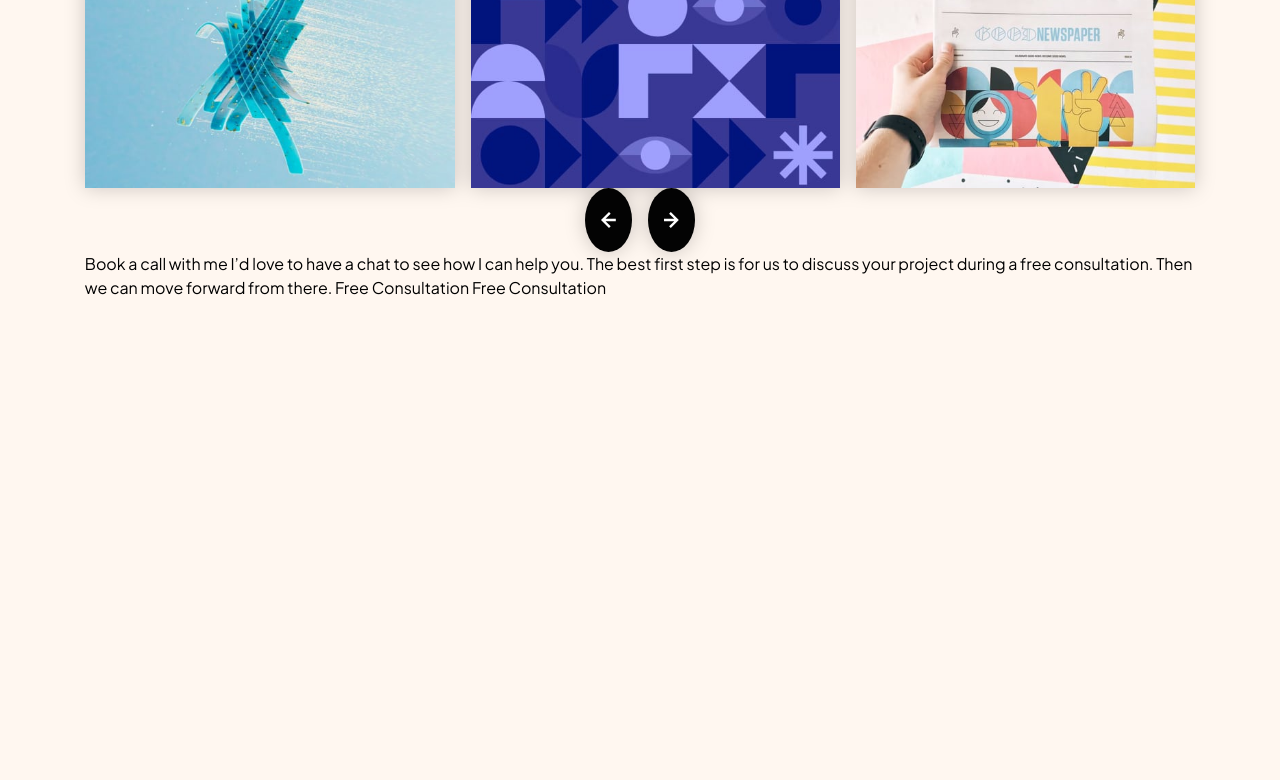
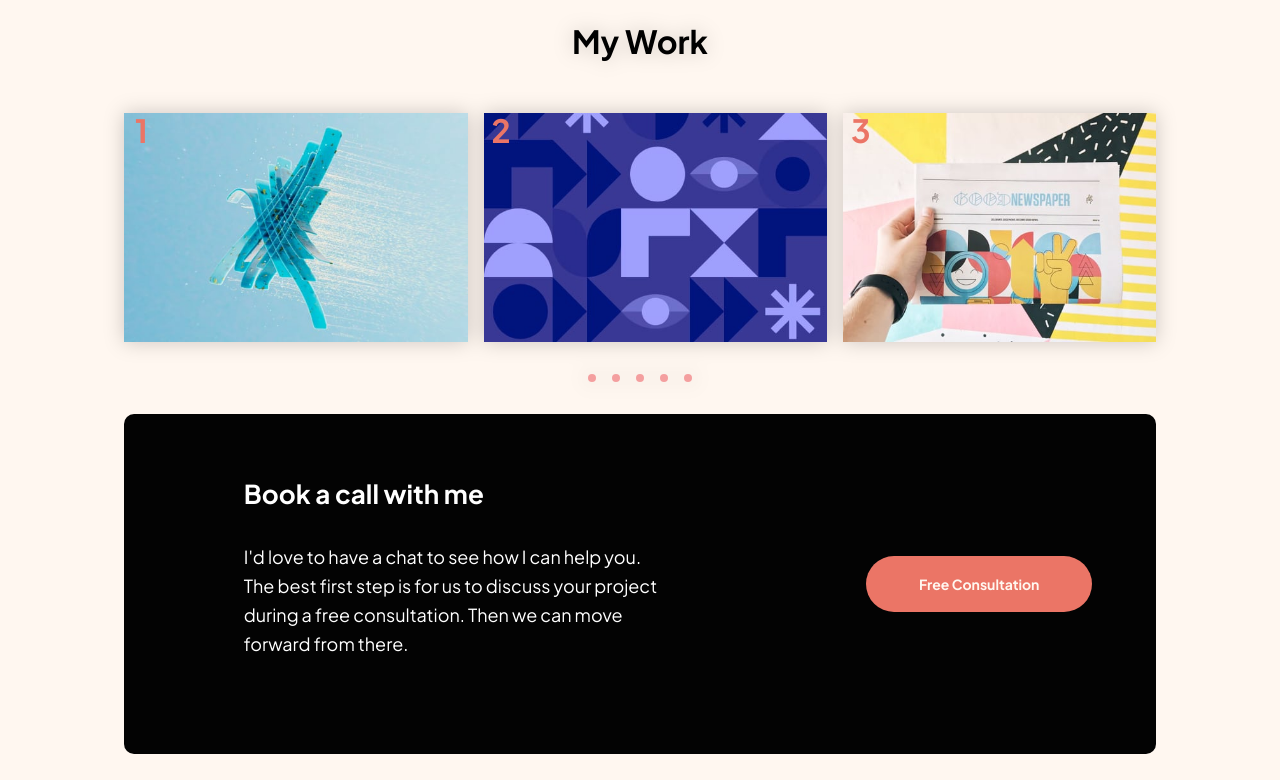
Before and after one commit to queseri/single-page-design-portfolio, a website built with Parcel: page index.html in a window 1280 px wide. Shown: the part 1270-2050 px from the top of the page. Before the commit the page ends 1586 px from the top, so only its background shows below. Built offline with nearby package versions, Linux system fonts and the light colour scheme; files whose address does not match are found by name.

Commit message:
readme update - making the carousel

```diff
--- a/index.html
+++ b/index.html
@@ -4,7 +4,6 @@
 <head>
   <meta charset="UTF-8">
   <meta name="viewport" content="width=device-width, initial-scale=1.0">
-
   <link rel="icon" type="image/png" sizes="32x32" href="./assets/favicon-32x32.png">
   <link rel="stylesheet" href="./sass/style.scss">
   <link rel="preconnect" href="https://fonts.googleapis.com">
@@ -90,84 +89,75 @@
       <!--PROFILE ENDS HERE-->
     </main>
     <aside class="carousel" aria-label="gallery">
-      <!-- <h3 class="carousel-title">My Work</h3> -->
+      <h2 class="carousel-title">My Work</h2>
       <ul class="slide-container">
         <li id="slide1" class="slide" tabindex="0">
-          <img class="slide-img" src="./assets/image-slide-1.jpg" alt="">
+          <img class="slide-img" src="./assets/image-slide-1.jpg" alt="ui and ux animations">
         </li>
         <li id="slide2" class="slide" tabindex="0">
-          <img class="slide-img" src="./assets/image-slide-2.jpg" alt="">
+          <img class="slide-img" src="./assets/image-slide-2.jpg" alt="illustrations">
         </li>
         <li id="slide3" class="slide" tabindex="0">
-          <img class="slide-img" src="./assets/image-slide-3.jpg" alt="">
+          <img class="slide-img" src="./assets/image-slide-3.jpg" alt="photographic solutions">
         </li>
         <li id="slide4" class="slide" tabindex="0">
-          <img class="slide-img" src="./assets/image-slide-4.jpg" alt="">
+          <img class="slide-img" src="./assets/image-slide-4.jpg" alt="Graphic design solutions">
         </li>
         <li id="slide5" class="slide" tabindex="0">
-          <img class="slide-img" src="./assets/image-slide-5.jpg" alt="">
+          <img class="slide-img" src="./assets/image-slide-5.jpg" alt="Mobile and web applications">
         </li>
       </ul>
       <div class="carousel-controller">
-        <button class="btn btn-carousel btn-prev">
-          <img src="./assets/icon-arrow-left.svg" alt="">
-        </button>
-        <button class="btn btn-carousel btn-next">
-          <img src="./assets/icon-arrow-right.svg" alt="">
-        </button>
+        <a href="#slide1" id="slide1-ctr" class="btn-carousel">
+          <!-- <img src="./assets/icon-arrow-left.svg" alt=""> -->
+          <span class="sr-only">Go to first slide</span>
+        </a>
+        <a href="#slide2" id="slide2-ctr" class="btn-carousel">
+          <!-- <img src="./assets/icon-arrow-right.svg" alt=""> -->
+          <span class="sr-only">Go to second slide</span>
+        </a>
+        <a href="#slide3" id="slide3-ctr" class="btn-carousel">
+          <!-- <img src="./assets/icon-arrow-right.svg" alt=""> -->
+          <span class="sr-only">Go to third slide</span>
+        </a>
+        <a href="#slide4" id="slide4-ctr" class="btn-carousel">
+          <!-- <img src="./assets/icon-arrow-right.svg" alt=""> -->
+          <span class="sr-only">Go to fourth slide</span>
+        </a>
+        <a href="#slide5" id="slide5-ctr" class="btn-carousel">
+          <!-- <img src="./assets/icon-arrow-right.svg" alt=""> -->
+          <span class="sr-only">Go to fifth slide</span>
+        </a>
       </div>
     </aside>
+    <footer class="footer">
+      <div class="footer-content">
 
+        <div class="bookings">
+          <h2 class="booking-title">
+            Book a call with me
+          </h2>
+          <p class="booking-content">
+            I'd love to have a chat to see how I can help you. The best first step is for us to discuss your project
+            during a
+            free consultation. Then we can move forward from there.
+          </p>
+        </div>
 
+        <div class="cta">
+          <a class="btn btn-profile" href="/">Free Consultation</a>
+        </div>
+      </div>
+      <nav class="flex">
+        <a href="/" class="logo">
+          <img class="logo-img" src="./assets/logo.svg" role="img" alt="design systems">
+        </a>
+        <a class="btn" href="/">Free Consultation</a>
+      </nav>
+    </footer>
 
-    Book a call with me
-
-    I’d love to have a chat to see how I can help you. The best first step is for us to discuss your project during a
-    free consultation. Then we can move forward from there.
-
-    Free Consultation
-
-    Free Consultation
-    <!--
-      <ul class="slide-container">
-        <li id="slide1" class="slide" tabindex="0">
-          <img class="slide-img" src="./assets/image-slide-1.jpg" alt="">
-          <div class="carousel-snapper">
-            <a href="#slide5">Prev5</a>
-            <a href="#slide2">Next2</a>
-          </div>
-        </li>
-        <li id="slide2" class="slide" tabindex="0">
-          <img class="slide-img" src="./assets/image-slide-2.jpg" alt="">
-          <div class="carousel-snapper">
-            <a href="#slide1">Prev1</a>
-            <a href="#slide3">Next3</a>
-          </div>
-        </li>
-        <li id="slide3" class="slide" tabindex="0">
-          <img class="slide-img" src="./assets/image-slide-3.jpg" alt="">
-          <div class="carousel-snapper">
-            <a href="#slide2">Prev2</a>
-            <a href="#slide4">Next4</a>
-          </div>
-        </li>
-        <li id="slide4" class="slide" tabindex="0">
-          <img class="slide-img" src="./assets/image-slide-4.jpg" alt="">
-          <div class="carousel-snapper">
-            <a href="#slide3">Prev3</a>
-            <a href="#slide5">Next5</a>
-          </div>
-        </li>
-        <li id="slide5" class="slide" tabindex="0">
-          <img class="slide-img" src="./assets/image-slide-5.jpg" alt="">
-          <div class="carousel-snapper">
-            <a href="#slide4">Prev4</a>
-            <a href="#slide1">Next1</a>
-          </div>
-        </li>
-      </ul>
-    -->
   </div>
+  <script src="./main.js"></script>
 </body>
 
 </html>
--- /dev/null
+++ b/main.js
@@ -0,0 +1,7 @@
+const slides = document.querySelectorAll(".btn-carousel")
+slides.forEach(slide => slide.addEventListener("click", currentSlide))
+
+function currentSlide(evt) {
+    slides.forEach(slide => slide.classList.remove("active-btn"))
+    evt.target.classList.add("active-btn")
+}
--- a/sass/base/_custom.scss
+++ b/sass/base/_custom.scss
@@ -11,7 +11,8 @@ $clr-medium-brown: hsla(30, 5%, 45%, 1);
 $clr-light-cream: hsla(30, 100%, 97%, 1);
 $clr-white: hsla(0, 0%, 100%, 1);
 
-$font-family: 'Plus Jakarta Sans', sans-serif;
+$font-family: 'Plus Jakarta Sans',
+sans-serif;
 
 $fs-12: utils.calculateRem(12);
 $fs-13: utils.calculateRem(13);
@@ -25,6 +26,7 @@ $fs-28: utils.calculateRem(28);
 $fs-32: utils.calculateRem(32);
 $fs-36: utils.calculateRem(36);
 $fs-40: utils.calculateRem(40);
+$fs-44: utils.calculateRem(44);
 $fs-56: utils.calculateRem(56);
 
 $line-height-title: 1.26;
@@ -39,3 +41,17 @@ $fw-normal: 500;
     justify-content: space-between;
     align-items: center;
 }
+
+/* screen reader only */
+.sr-only {
+    position: absolute;
+    width: 1px;
+    height: 1px;
+    padding: 0;
+    margin: -1px;
+    overflow: hidden;
+    clip: rect(0, 0, 0, 0);
+    white-space: nowrap;
+    /* added line */
+    border: 0;
+}
--- a/sass/components/_buttons.scss
+++ b/sass/components/_buttons.scss
@@ -1,4 +1,5 @@
 @use '../base';
+@use '../utils';
 
 .btn {
     background-color: base.$clr-black;
@@ -12,6 +13,11 @@
     padding-block: .8rem;
     padding-inline: 2rem;
     text-align: center;
+
+    @include utils.mQ(42.5rem) {
+        padding-block: 1.1rem;
+        padding-inline: 3.3rem;
+    }
 }
 
 .btn-profile {
@@ -19,11 +25,19 @@
 }
 
 .btn-carousel {
-	display: flex;
-	justify-content: center;
-	align-items: center;
-	border-radius: 50%;
-    padding-inline: 1rem;
-	height: 4rem;
-	max-width: 4rem;
+    display: flex;
+    background-color: base.$clr-dark-pink;
+    justify-content: center;
+    align-items: center;
+    border-radius: 50%;
+    height: 0.5rem;
+    width: 0.5rem;
+
+    &:focus {
+        background-color: red;
+    }
 }
+
+.active-btn {
+    background-color: base.$clr-magenta;
+}
--- a/sass/layouts/_header.scss
+++ b/sass/layouts/_header.scss
@@ -1,7 +1,12 @@
 @use '../base';
+@use '../utils';
 
 .logo-img {
     width: 75%;
+
+    @include utils.mQ(42.5rem) {
+        width: 100%;
+    }
 }
 
 .hero {
@@ -9,6 +14,10 @@
     margin-block-start: 2rem;
     max-width: 47rem;
     margin-inline: auto;
+
+    @include utils.mQ(42.5rem) {
+        margin-block-start: 3.5rem;
+    }
 }
 
 .hero-title {
@@ -16,6 +25,10 @@
     font-weight: base.$fw-bold;
     line-height: base.$line-height-title;
     margin-block-end: 1rem;
+
+    @include utils.mQ(42.5rem) {
+        font-size: base.$fs-44;
+    }
 }
 
 .hero-content {
@@ -24,4 +37,8 @@
     font-weight: base.$fw-normal;
     color: base.$clr-medium-brown;
     padding-inline: 2.5rem;
+
+    @include utils.mQ(42.5rem) {
+        font-size: base.$fs-18;
+    }
 }
--- a/sass/layouts/_main.scss
+++ b/sass/layouts/_main.scss
@@ -9,7 +9,12 @@ body {
 .container {
     width: min(100% - 2rem, 69.4rem);
     margin-inline: auto;
-    margin-block: 1rem;
+    padding-block: 1rem;
+
+    @include utils.mQ(42.5rem) {
+        padding-block: 2.125rem;
+        padding-inline: 2.4375rem;
+    }
 }
 
 .main {
@@ -35,7 +40,6 @@ body {
     }
 
     @include utils.mQ(61.25rem) {
-        //  grid-area: 1/1/3/3;
         grid-template-columns: 1fr 1fr 1fr 1fr 1fr 1fr;
     }
 }
@@ -182,20 +186,17 @@ body {
 .carousel {
     margin-top: 2.5rem;
     position: relative;
-    // padding-top: 75%;
     filter: drop-shadow(0 0 10px #0003);
     perspective: 100px;
 }
 
+.carousel-title {
+    text-align: center;
+    margin-block: 3rem;
+    font-size: 2rem;
+}
 
 .slide-container {
-    /*
-    position: absolute;
-    top: 0;
-    right: 0;
-    bottom: 0;
-    left: 0;
-    */
     display: flex;
     overflow-x: scroll;
     counter-reset: item;
@@ -207,7 +208,7 @@ body {
 .slide {
     position: relative;
     flex: 0 0 85%;
-    width: 100%;
+    // width: 100%;
     background-color: #f99;
     counter-increment: item;
     transition: all 0.5s;
@@ -228,21 +229,91 @@ body {
     max-height: 22.5rem;
 }
 
-/*
-.slide:before {
+.slide::before {
     content: counter(item);
     position: absolute;
-    top: 50%;
-    left: 50%;
+    top: 5%;
+    left: 5%;
     transform: translate3d(-50%, -40%, 70px);
-    color: #fff;
+    color: base.$clr-light-red;
     font-size: 2em;
+    font-weight: base.$fw-bold;
 }
-*/
+
 .carousel-controller {
-	display: flex;
-	justify-content: center;
-	gap: 1rem;
+    margin-block: 2rem;
+    display: flex;
+    justify-content: center;
+    gap: 1rem;
+}
+
+.bookings {
+    @include utils.mQ(61.25rem) {
+        flex: 1 1 60%;
+    }
+}
+
+.cta {
+    @include utils.mQ(61.25rem) {
+        flex: 1 1 40%;
+        display: flex;
+        justify-content: flex-end;
+        align-items: center;
+    }
+}
+
+.bookings {
+    padding-inline: 2rem;
+
+    @include utils.mQ(42.5rem) {
+        padding-inline: 3.5rem;
+    }
+}
+
+.booking-title {
+    text-align: center;
+    font-size: base.$fs-26;
+    font-weight: base.$fw-bold;
+    line-height: base.$line-height-title;
+
+    @include utils.mQ(61.25rem) {
+        text-align: left;
+    }
+}
+
+.booking-content {
+    padding-block: 2rem;
+    text-align: center;
+    font-size: base.$fs-16;
+    line-height: base.$line-height-content;
+
+    @include utils.mQ(42.5rem) {
+        font-size: base.$fs-18;
+    }
+
+    @include utils.mQ(61.25rem) {
+        text-align: left;
+        padding-inline: 0;
+    }
+}
+
+.footer-content {
+    background-color: base.$clr-black;
+    color: base.$clr-white;
+    padding-block: 2rem;
+    display: flex;
+    flex-direction: column;
+    justify-content: center;
+    align-items: center;
+    margin-block: 2rem;
+    gap: 1.5rem;
+    border-radius: 10px;
+
+    @include utils.mQ(61.25rem) {
+        padding-inline: 4rem;
+        padding-block: 4rem;
+        flex-direction: row;
+    }
 }
 
 .carousel-snapper {
```
Also changed, not shown: README-instructions.md (added), README-template.md (deleted), README.md, dist/index.html, 5 other files.
